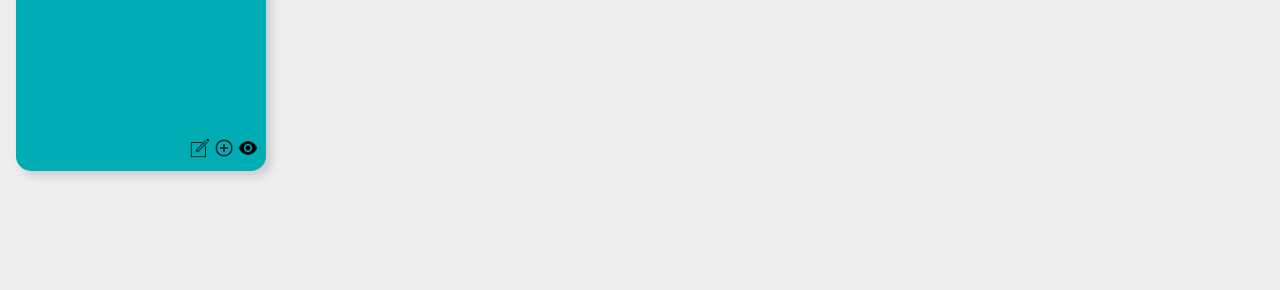
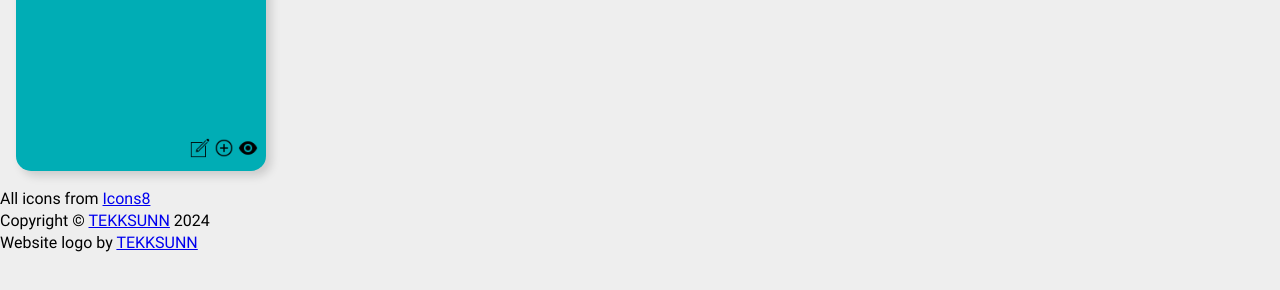
Before and after one commit to TEKKSUNN/todo-list, a website built with webpack: page src/template.html in a window 1280 px wide. Shown: the part 172-462 px from the top of the page. Built offline with nearby package versions, Linux system fonts and the light colour scheme.

Commit message:
Add footer

```diff
--- a/src/template.html
+++ b/src/template.html
@@ -9,7 +9,11 @@
 <body>
     <header></header>
     <div id="content"></div>
-    <footer></footer>
+    <footer>
+        <p class="credits icon-credit">All icons from <a href="https://icons8.com/" rel="noopener noreferrer" target="_blank">Icons8</a></p>
+        <p class="credits">Copyright &#169 <a href="https://www.github.com/TEKKSUNN/" rel="noopener noreferrer" target="_blank">TEKKSUNN</a> 2024</p>
+        <p class="credits">Website logo by <a href="https://www.github.com/TEKKSUNN/" rel="noopener noreferrer" target="_blank">TEKKSUNN</a></p>
+    </footer>
     <div id="dialogs"></div>
 </body>
 </html>
```
